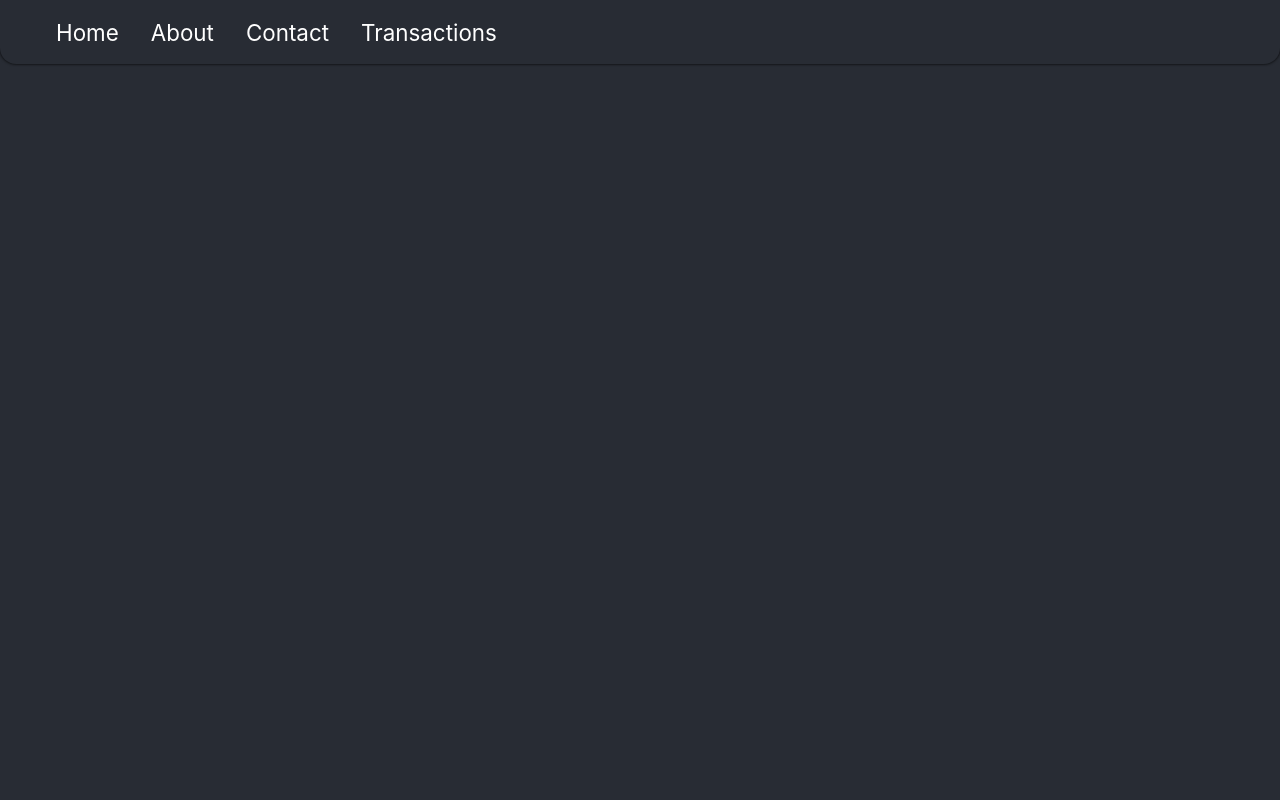
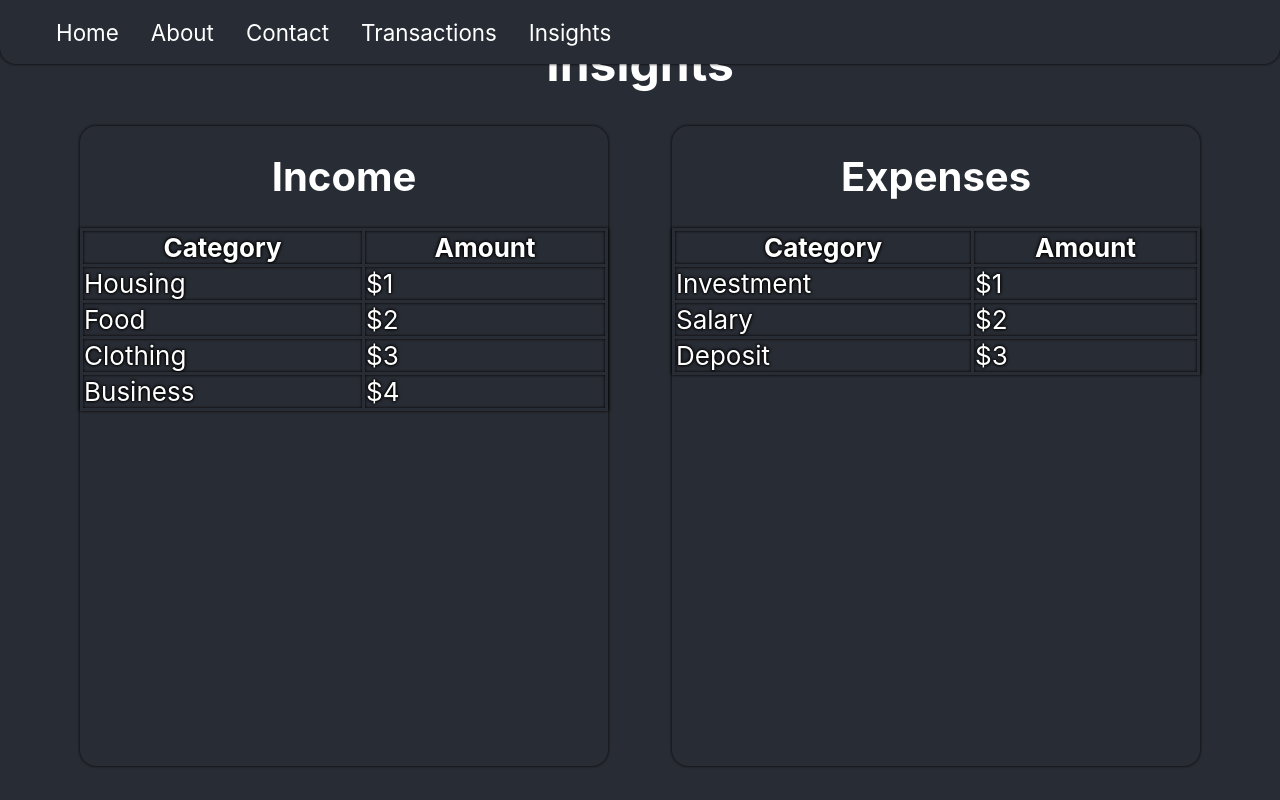
Before and after one commit to when-2-meet-dupe/speech-app, a React (Create React App) app in the folder client/: page /insights in a window 1280 px wide. Built offline with nearby package versions, Linux system fonts and the light colour scheme.

Commit message:
Insights Page / Tables
Look at states and list for modular support of .map() usage

```diff
--- a/client/src/App.css
+++ b/client/src/App.css
@@ -122,3 +122,48 @@
 }
 
 /**/
+
+/* INSIGHTS PAGE */
+
+.insightsTitle {
+  margin-top: 2rem;
+  font-size: 3rem;
+}
+
+.cards {
+  display: flex;
+  justify-content: center;
+}
+
+.card1,
+.card2 {
+  position: relative;
+  display: block;
+  width: 33rem;
+  background: var(--grey);
+  height: 40rem;
+  border-radius: 1rem;
+  filter: drop-shadow(0rem 0rem 0.1rem black);
+  margin: 2rem;
+  margin-top: 0rem;
+}
+
+.cards h1 {
+  display: flex;
+  justify-content: center;
+  font-size: 2.5rem;
+}
+
+table,
+td,
+th {
+  border: 3px solid var(--grey);
+  filter: drop-shadow(0rem 0rem 0.1rem black);
+}
+
+table {
+  width: 100%;
+  border-collapse: collapse;
+}
+
+/**/
--- a/client/src/global/Nav.js
+++ b/client/src/global/Nav.js
@@ -3,10 +3,12 @@ import About from "../pages/About";
 import Contact from "../pages/Contact";
 import Transactions from "../pages/Transactions";
 import Home from "../pages/Home";
+import Insights from "../pages/Insights";
 import { Route, BrowserRouter as Router, Switch, Link } from "react-router-dom";
 
 export default function Nav() {
-  return (
+
+    return(
         <>
         <Router>
         <div className="sticky">
@@ -14,20 +16,17 @@ export default function Nav() {
                 <div className="navBar">
                     <ul>
                         <div className="left">
-                  <li>
-                    <Link to="/">Home</Link>
-                  </li>
-                  <li>
-                    <Link to="/about">About</Link>
-                  </li>
-                  <li>
-                    <Link to="/contact">Contact</Link>
-                  </li>
-                  <li>
-                    <Link to="/transactions">Transactions</Link>
-                  </li>
+                            <li><Link to="/">Home</Link></li>
+                            <li><Link to="/about">About</Link></li>
+                            <li><Link to="/contact">Contact</Link></li>
+                            <li><Link to="/transactions">Transactions</Link></li>
+                            <li><Link to="/insights">Insights</Link></li>
                         </div>
-                <div className="right">{/* <li>Record Now</li> */}</div>
+                        <div className="right">
+                            {/* <li>Record Now</li> */}
+                        </div>
+
+
                     </ul>
                 </div>
             </div>
@@ -45,8 +44,12 @@ export default function Nav() {
             <Route exact path="/transactions">
                 <Transactions />
             </Route>
+            <Route exact path="/insights">
+                <Insights />
+            </Route>
         </Switch>
         </Router>
         </>
-  );
+    )
+
 }
--- a/client/src/index.js
+++ b/client/src/index.js
@@ -11,8 +11,8 @@ import reducers from "./reducers";
 const store = createStore(
   reducers,
   compose(
-    applyMiddleware(thunk),
-    window.__REDUX_DEVTOOLS_EXTENSION__ && window.__REDUX_DEVTOOLS_EXTENSION__()
+    applyMiddleware(thunk)
+    // window.__REDUX_DEVTOOLS_EXTENSION__ && window.__REDUX_DEVTOOLS_EXTENSION__()
   )
 ); // create a store with reducers
 
--- /dev/null
+++ b/client/src/pages/Insights.js
@@ -0,0 +1,90 @@
+import React, { useState } from 'react';
+import "../App.css";
+
+export default function Insights() {
+
+  // configure these lists with database info
+  let incomesList = ["Housing", "$1","Food","$","Clothing","$1", "Business", "$4"]
+  let expensesList = ["Investment", "$1","Salary","$","Deposit","$1", "Business", "$4"]
+
+  const [incomes, setIncomes] = useState(incomesList)
+  const [expenses, setExpenses] = useState(expensesList)
+
+  const [tempNum, setTempNum] = useState(0)
+
+  // const renderIncomes = incomes.map((income) => {
+  //   console.log(incomes)
+  //   if (incomes.indexOf(income, tempNum) % 2 !== 0) {
+  //     console.log(income)
+  //     console.log(tempNum)
+  //     setTempNum(prev => prev + 1)
+  //     return (
+  //       <tr key={tempNum}>
+  //         <th>Category</th>
+  //         <th>Amount</th>
+  //       </tr>
+  //     )
+  //   }
+  // })
+
+  // console.log(renderIncomes)
+
+  // const renderIncomes = incomes.map((income) => {
+
+  // })
+
+
+  return (
+    <div className="App-header">
+      <h1 className="insightsTitle">Insights</h1>
+      <div className="cards">
+        <div className="card1">
+          <h1>Income</h1>
+          <table>
+            <tr>
+              <th>Category</th>
+              <th>Amount</th>
+            </tr>
+            <tr>
+              <td>Housing</td>
+              <td>$1</td>
+            </tr>
+            <tr>
+              <td>Food</td>
+              <td>$2</td>
+            </tr>
+            <tr>
+              <td>Clothing</td>
+              <td>$3</td>
+            </tr>
+            <tr>
+              <td>Business</td>
+              <td>$4</td>
+            </tr>
+          </table>
+        </div>
+        <div className="card2">
+          <h1>Expenses</h1>
+          <table>
+            <tr>
+              <th>Category</th>
+              <th>Amount</th>
+            </tr>
+            <tr>
+              <td>Investment</td>
+              <td>$1</td>
+            </tr>
+            <tr>
+              <td>Salary</td>
+              <td>$2</td>
+            </tr>
+            <tr>
+              <td>Deposit</td>
+              <td>$3</td>
+            </tr>
+          </table>
+          </div>
+      </div>
+    </div>
+  );
+}
```
Lines whose indentation alone changed are shown as unchanged.
